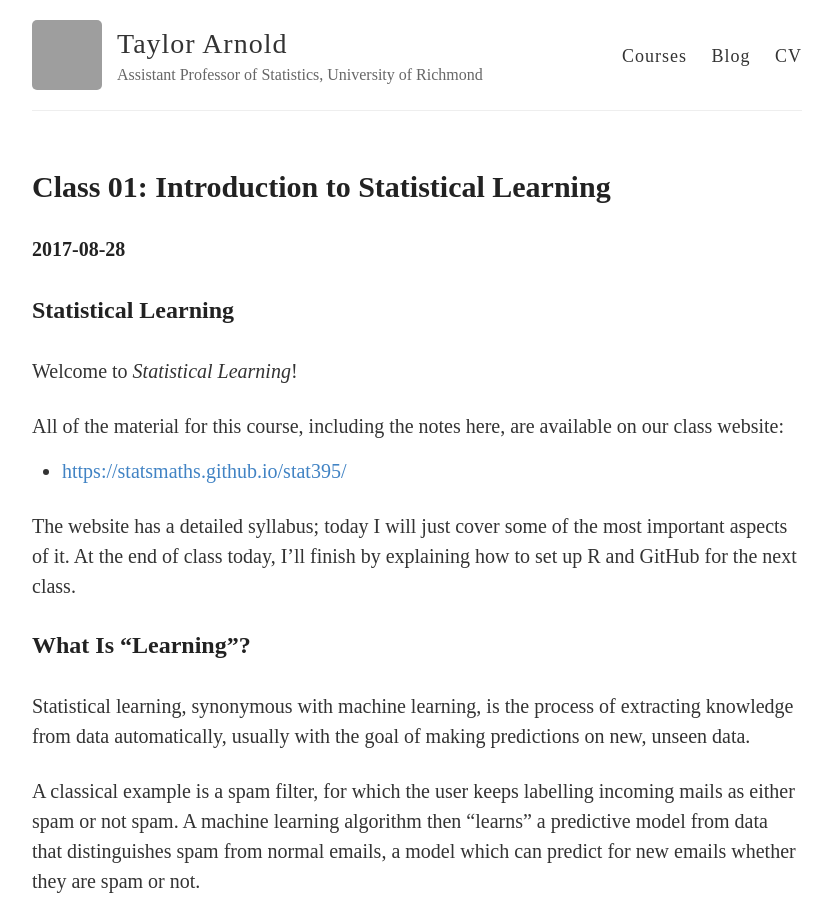
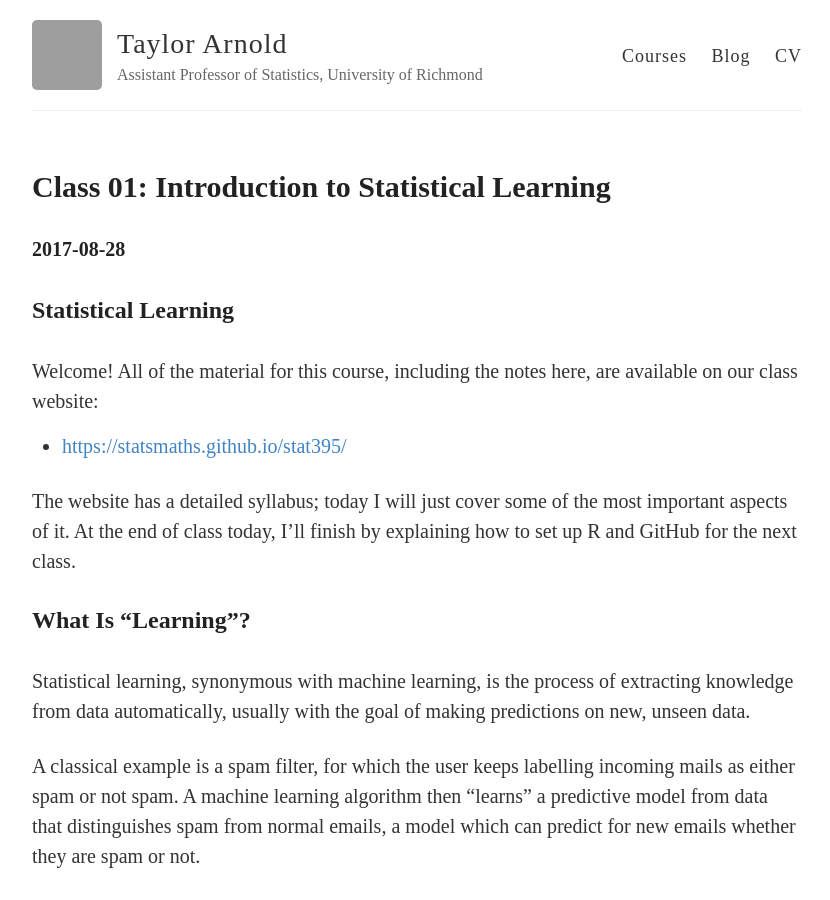
Before and after one commit to statsmaths/stat395, a Jekyll site: the page built from _posts/2017-08-28-class01.md, in a window 1280 px wide and 900 px high. Shown: the whole window, without its empty margins (223-1053 px from the left). Built offline with Jekyll 4.4.1, drawn with Linux system fonts in a browser that asks for light colours; our own code applies the rules of GitHub Pages for plain Markdown files; grey boxes are pictures that could not be loaded.

Commit message:
update these

```diff
--- a/_posts/2017-08-28-class01.md
+++ b/_posts/2017-08-28-class01.md
@@ -12,10 +12,8 @@ output:
 
 ## Statistical Learning
 
-Welcome to *Statistical Learning*!
-
-All of the material for this course, including the notes here, are available
-on our class website:
+Welcome! All of the material for this course, including the
+notes here, are available on our class website:
 
 - [https://statsmaths.github.io/stat395/](https://statsmaths.github.io/stat395/)
 
```
Also changed, not shown: _posts/2017-08-28-class01.Rmd (+2 -5 lines), 3 other files.
